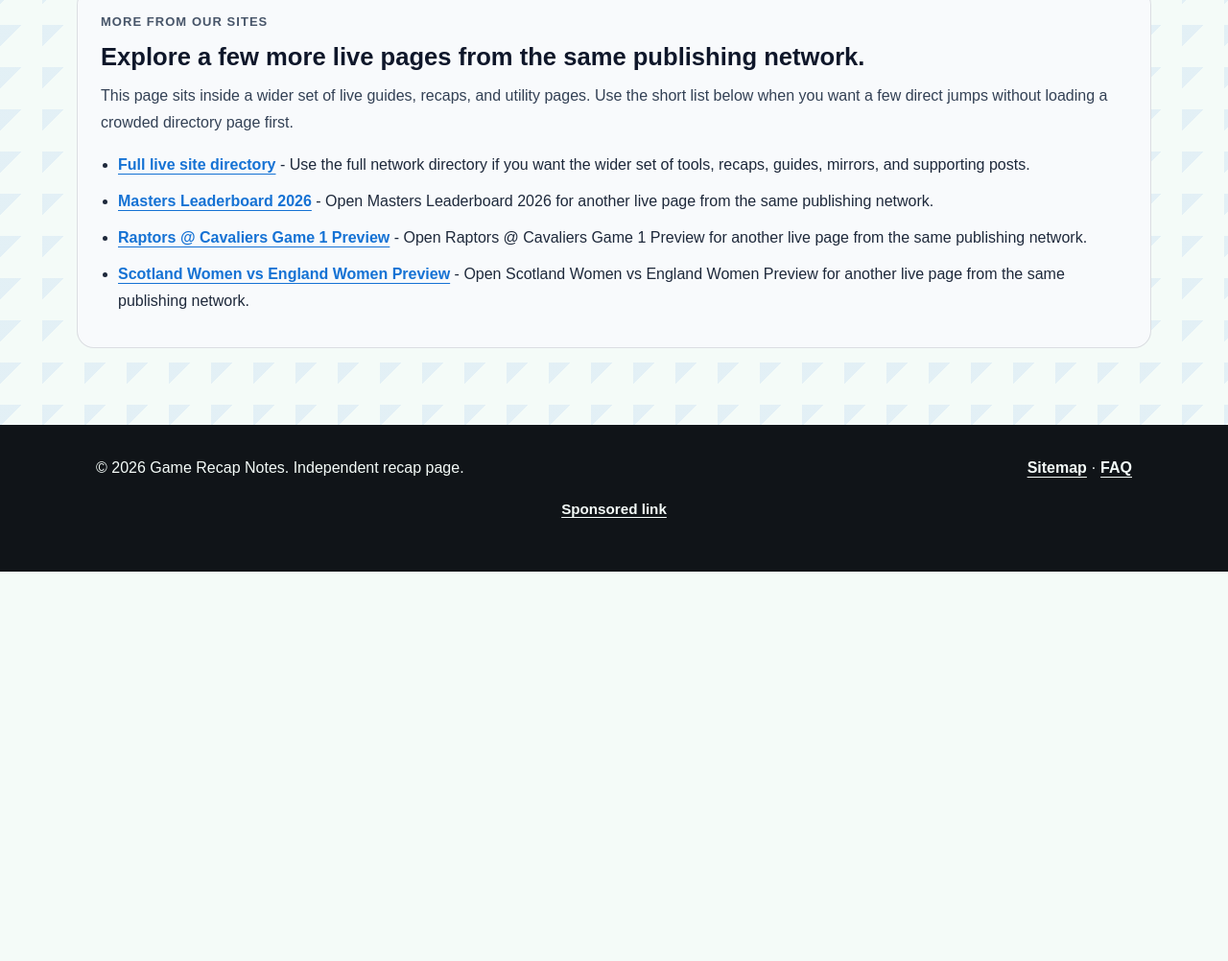
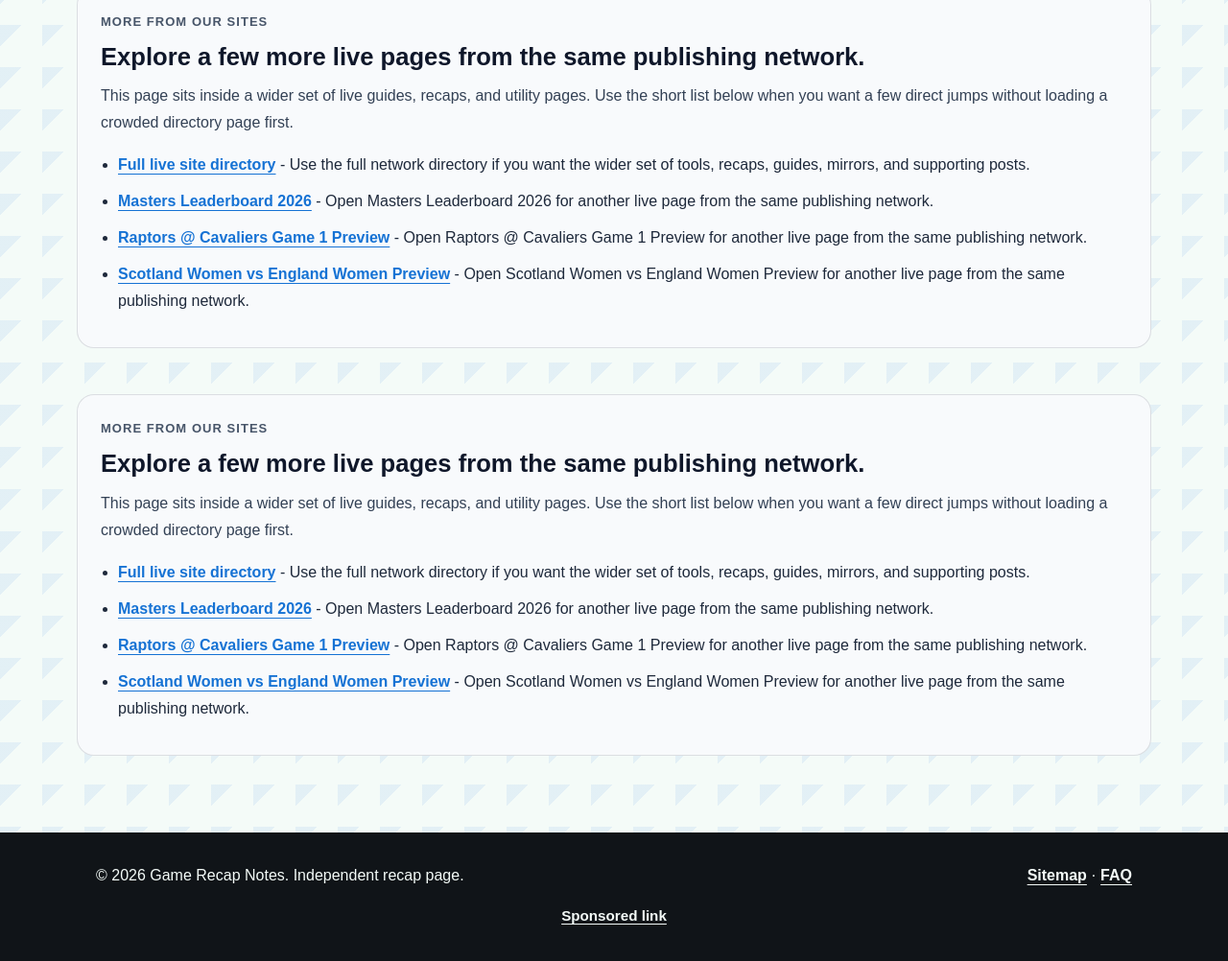
Before and after one commit to ZeshanAliKhan/magic-celtics-recap, a plain HTML site: page index.html in a window 1280 px wide. Shown: the part 2262-3264 px from the top of the page at 96% size. Before the commit the page ends 2858 px from the top, so only its background shows below. Drawn offline with Linux system fonts and the light colour scheme.

Commit message:
Add owned network links

```diff
--- a/index.html
+++ b/index.html
@@ -161,6 +161,24 @@
         </div>
       </section>
       <!-- NETWORK_LINKS_END -->
+
+      <!-- NETWORK_LINKS_START -->
+      <section data-network-links="true" aria-labelledby="network-links-heading" style="padding:0 0 48px;">
+        <div style="width:min(1120px, calc(100% - 32px)); margin:0 auto;">
+          <div style="border:1px solid rgba(15, 23, 42, 0.12); background:#f8fafc; border-radius:18px; padding:24px;">
+            <p style="margin:0 0 10px; font-size:13px; font-weight:800; letter-spacing:0.08em; text-transform:uppercase; color:#475569;">More from our sites</p>
+            <h2 id="network-links-heading" style="margin:0 0 12px; font-size:clamp(1.5rem, 2vw, 1.9rem); line-height:1.2; color:#0f172a;">Explore a few more live pages from the same publishing network.</h2>
+            <p style="margin:0 0 16px; color:#334155; line-height:1.75;">This page sits inside a wider set of live guides, recaps, and utility pages. Use the short list below when you want a few direct jumps without loading a crowded directory page first.</p>
+            <ul style="margin:0; padding-left:18px; color:#1e293b; line-height:1.75;">
+          <li style="margin:0 0 10px;"><a href="https://zeshanalikhan.github.io/creator-app-hub-site/pages/site-directory.html">Full live site directory</a> - Use the full network directory if you want the wider set of tools, recaps, guides, mirrors, and supporting posts.</li>
+          <li style="margin:0 0 10px;"><a href="https://zeshanalikhan.github.io/masters-leaderboard-guide/">Masters Leaderboard 2026</a> - Open Masters Leaderboard 2026 for another live page from the same publishing network.</li>
+          <li style="margin:0 0 10px;"><a href="https://zeshanalikhan.github.io/raptors-cavaliers-first-round-game-1-preview/">Raptors @ Cavaliers Game 1 Preview</a> - Open Raptors @ Cavaliers Game 1 Preview for another live page from the same publishing network.</li>
+          <li style="margin:0 0 10px;"><a href="https://zeshanalikhan.github.io/scotland-england-womens-six-nations-preview/">Scotland Women vs England Women Preview</a> - Open Scotland Women vs England Women Preview for another live page from the same publishing network.</li>
+            </ul>
+          </div>
+        </div>
+      </section>
+      <!-- NETWORK_LINKS_END -->
     </main>
 
     <footer class="site-footer">
```
